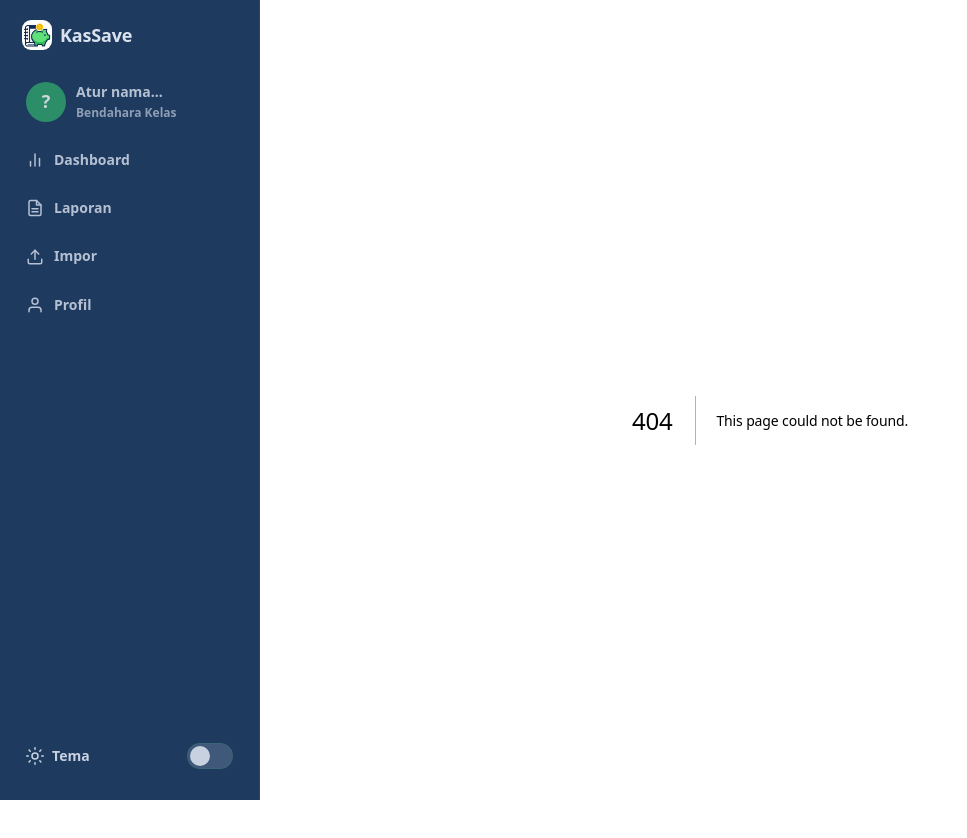
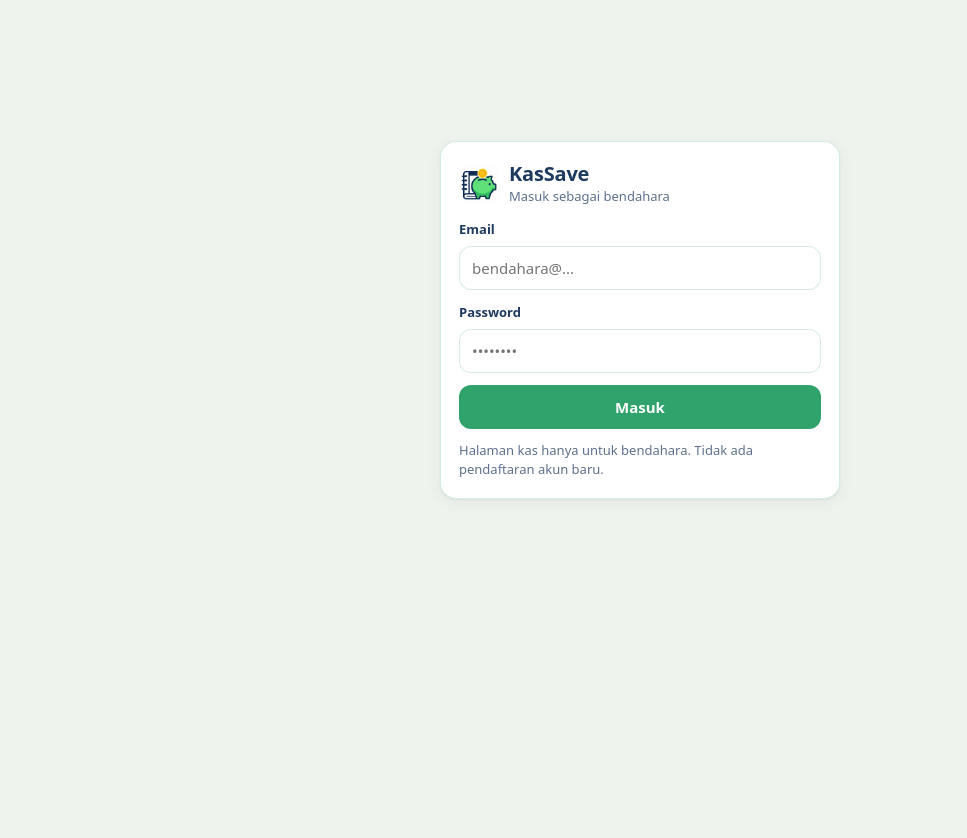
Before and after one commit to argottzz/SistemKasKelas, a Next.js app in the folder frontend/: page /login in a window 1280 px wide. Before the commit this address had no page. Shown: the whole page, without its empty margins (0-967 px from the left). After the commit the page ends 800 px from the top, so only its background shows below. Built offline with nearby package versions, Linux system fonts and the light colour scheme.

Commit message:
auth: middleware penjaga rute + halaman login + tombol keluar

```diff
--- /dev/null
+++ b/frontend/src/app/login/page.js
@@ -0,0 +1,57 @@
+'use client';
+import { useState } from 'react';
+import { useRouter } from 'next/navigation';
+import { supabaseBrowser } from '../../lib/supabase-client';
+
+export default function LoginPage() {
+  const router = useRouter();
+  const [email, setEmail] = useState('');
+  const [password, setPassword] = useState('');
+  const [err, setErr] = useState('');
+  const [busy, setBusy] = useState(false);
+
+  const submit = async (e) => {
+    e.preventDefault();
+    setErr('');
+    setBusy(true);
+    try {
+      const sb = supabaseBrowser();
+      const { error } = await sb.auth.signInWithPassword({
+        email: email.trim(),
+        password,
+      });
+      if (error) throw new Error('Email atau password salah.');
+      router.replace('/dashboard');
+      router.refresh();
+    } catch (ex) {
+      setErr(ex.message || 'Gagal masuk.');
+    } finally {
+      setBusy(false);
+    }
+  };
+
+  return (
+    <div style={{ minHeight: '80dvh', display: 'grid', placeItems: 'center', padding: 16 }}>
+      <div className="card" style={{ width: '100%', maxWidth: 400 }}>
+        <div style={{ display: 'flex', gap: 10, alignItems: 'center', marginBottom: 6 }}>
+          <img src="/logo.png" alt="KasSave" className="brand-logo" style={{ width: 40, height: 40 }} />
+          <div>
+            <h2 style={{ margin: 0, fontSize: 20 }}>KasSave</h2>
+            <div className="label" style={{ margin: 0 }}>Masuk sebagai bendahara</div>
+          </div>
+        </div>
+        {err && <div className="error">{err}</div>}
+        <form onSubmit={submit} style={{ display: 'grid', gap: 12, marginTop: 12 }}>
+          <label className="fld">Email
+            <input type="email" value={email} onChange={(e) => setEmail(e.target.value)} placeholder="bendahara@..." required autoComplete="email" />
+          </label>
+          <label className="fld">Password
+            <input type="password" value={password} onChange={(e) => setPassword(e.target.value)} placeholder="••••••••" required autoComplete="current-password" />
+          </label>
+          <button className="btn" disabled={busy}>{busy ? 'Memeriksa...' : 'Masuk'}</button>
+        </form>
+        <div className="label" style={{ marginTop: 12, marginBottom: 0 }}>Halaman kas hanya untuk bendahara. Tidak ada pendaftaran akun baru.</div>
+      </div>
+    </div>
+  );
+}
--- a/frontend/src/components/AppShell.js
+++ b/frontend/src/components/AppShell.js
@@ -6,7 +6,7 @@ import { MobileBar, SidebarDrawer } from './Sidebar';
 export default function AppShell({ children }) {
   const path = usePathname();
   const [open, setOpen] = useState(false);
-  if (path === '/') return <>{children}</>;
+  if (path === '/' || path === '/login') return <>{children}</>;
   return (
     <>
       <MobileBar open={open} onToggle={() => setOpen((v) => !v)} />
--- a/frontend/src/components/Sidebar.js
+++ b/frontend/src/components/Sidebar.js
@@ -1,9 +1,10 @@
 'use client';
 import Link from 'next/link';
 import { useState } from 'react';
-import { usePathname } from 'next/navigation';
+import { usePathname, useRouter } from 'next/navigation';
 import { useProfile } from '../context/ProfileContext';
 import { useTheme } from '../context/ThemeContext';
+import { supabaseBrowser } from '../lib/supabase-client';
 import { Icon } from './icons';
 
 const MENU = [
@@ -52,8 +53,17 @@ export function MobileBar({ open, onToggle }) {
 
 export function SidebarDrawer({ open, onClose }) {
   const path = usePathname();
+  const router = useRouter();
   const { profile } = useProfile();
   const { theme, toggle } = useTheme() || { theme: 'light', toggle: () => {} };
+  const keluar = async () => {
+    try {
+      await supabaseBrowser().auth.signOut();
+    } catch {}
+    onClose();
+    router.replace('/login');
+    router.refresh();
+  };
   return (
     <>
       {open && <div className="drawer-overlay" onClick={onClose} aria-hidden="true" />}
@@ -76,6 +86,9 @@ export function SidebarDrawer({ open, onClose }) {
             <span style={{ display: 'flex', gap: 8, alignItems: 'center' }}><Icon name={theme === 'light' ? 'sun' : 'moon'} size={18} /> Tema</span>
             <button className="theme-switch" data-on={theme === 'dark'} onClick={toggle} aria-label="Ganti tema terang/gelap" />
           </div>
+          <button className="btn ghost" onClick={keluar} style={{ justifyContent: 'flex-start' }}>
+            <span style={{ display: 'inline-flex', gap: 8, alignItems: 'center' }}><Icon name="out" size={17} /> Keluar</span>
+          </button>
         </div>
       </aside>
     </>
```
Also changed, not shown: frontend/middleware.js (added, +41 -0 lines).
